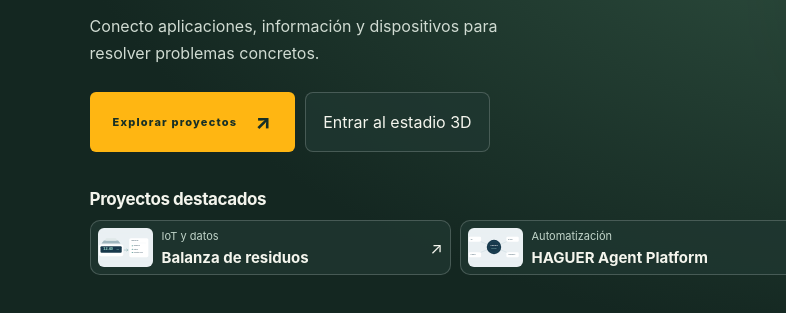
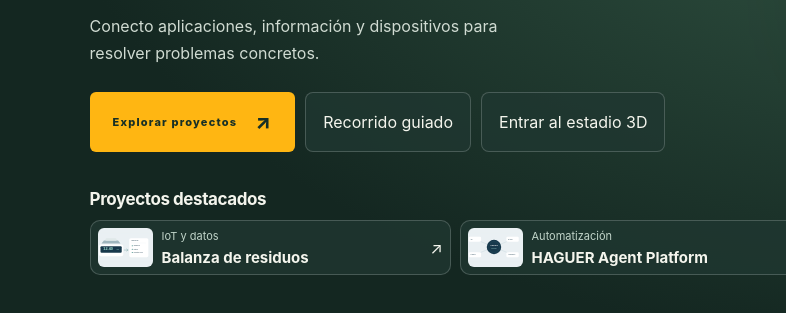
Before and after one commit to Rhaguer/portafolio-ricardo-haguer, a website built with Vite: page index.html in a window 1280 px wide. Shown: the part 425-738 px from the top of the page, 0-786 px from the left. Built offline with nearby package versions, Linux system fonts and the light colour scheme.

Commit message:
Añade recorrido guiado y controles del estadio

```diff
--- a/index.html
+++ b/index.html
@@ -9,6 +9,7 @@
     <p class="intro">Conecto aplicaciones, información y dispositivos para resolver problemas concretos.</p>
     <div class="welcome-actions">
       <a class="primary" href="./classic.html#proyectos" data-open="all">Explorar proyectos <span aria-hidden="true">↗</span></a>
+      <button type="button" data-tour class="secondary">Recorrido guiado</button>
       <button id="enter" class="secondary">Entrar al estadio 3D</button>
     </div>
     <p id="loading" role="status"></p>
@@ -19,5 +20,5 @@
     <div id="home-projects" class="home-projects"></div>
   </section>
 </main>
-<aside id="play-hud" hidden><div class="location"><span>JUGADA ACTUAL</span><strong id="zone-label">Túnel · Perfil profesional</strong><small id="hint">WASD / Flechas para explorar</small><small id="graphics"></small></div><nav class="quick" aria-label="Acceso directo al contenido"><button data-open="profile">Perfil</button><button data-open="skills">Método</button><button data-open="contact">Contacto</button><button id="map" aria-pressed="false">Mapa</button></nav><div class="bottom-hud"><span>WASD mover · Shift sprint · Espacio pase · Enter abrir</span><button id="interact" class="primary">ABRIR ZONA ↗</button></div><p id="touch-hint">Toca un portal o un receptor</p><div id="joystick" aria-label="Joystick de movimiento"><i></i></div><button id="touch-action" class="primary">PASE / ABRIR</button></aside>
+<aside id="play-hud" hidden><div class="location"><span>JUGADA ACTUAL</span><strong id="zone-label">Túnel · Perfil profesional</strong><small id="hint">WASD / Flechas para explorar</small><div class="graphics-controls"><small id="graphics"></small><label for="quality">Gráficos</label><select id="quality"><option value="auto">Auto</option><option value="high">Alta</option><option value="light">Ligera</option></select></div></div><nav class="quick" aria-label="Acceso directo al contenido"><button data-open="profile">Perfil</button><button data-open="skills">Método</button><button data-open="contact">Contacto</button><button type="button" data-tour>Recorrido</button><button id="map" aria-pressed="false">Mapa</button><button id="camera-center">Centrar cámara</button></nav><div class="bottom-hud"><span>WASD mover · Arrastra para mirar · Espacio: acción</span><button id="interact" class="primary">ABRIR ZONA ↗</button></div><p id="touch-hint">Arrastra el campo para girar la cámara</p><div id="joystick" aria-label="Joystick de movimiento"><i></i></div><button id="touch-action" class="primary">Pasar</button></aside>
 <dialog id="panel" aria-labelledby="panel-title"><button id="close" aria-label="Cerrar panel" autofocus>×</button><div id="panel-content"></div></dialog><div id="announcement" role="status" aria-live="polite"></div><noscript><p>La experiencia 3D necesita JavaScript. <a href="./classic.html">Consultar perfil y proyectos en Vista Clásica</a>.</p></noscript><script type="module" src="/src/main.js"></script></body></html>
```
